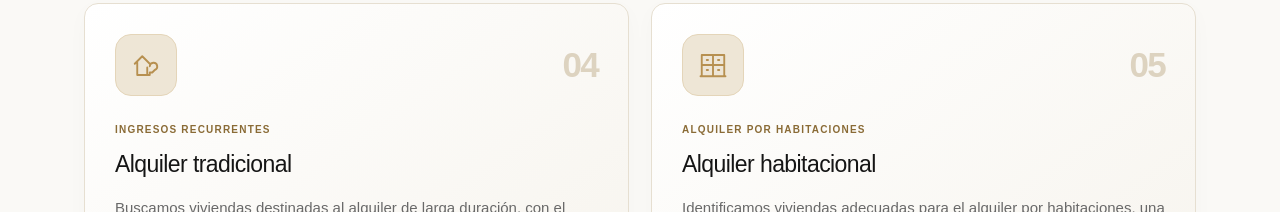
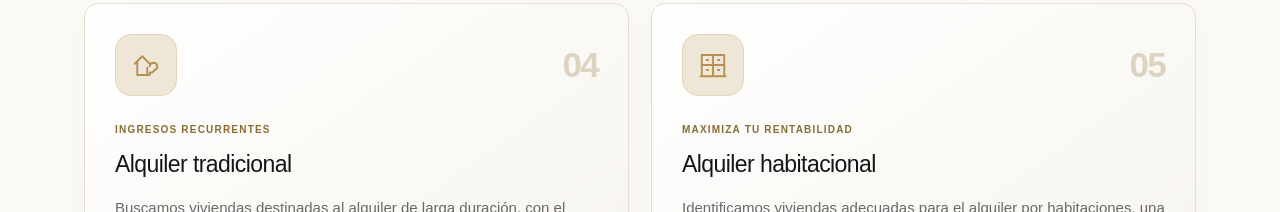
Before and after one commit to propertyinvestors42/property-investors-web, a Next.js app: page / in a window 1280 px wide. Shown: the part 3200-3412 px from the top of the page. Built offline with nearby package versions, Linux system fonts and the light colour scheme.

Commit message:
Update room rental investment eyebrow copy

```diff
--- a/src/app/page.tsx
+++ b/src/app/page.tsx
@@ -8,7 +8,7 @@ const steps = [
   ["04", "Te acompañamos", "Mantenemos el contacto y te acompañamos durante todo el proceso de inversión."]
 ];
 const strategyIconPaths = ["M3 11 12 3l9 8M5 10v11h14V10M9 21v-7h6v7","M4 8h14m-4-4 4 4-4 4M20 16H6m4-4-4 4 4 4M4 3v2m16 14v2","M4 21V3h11v18M15 9h5v12M8 7h3M8 11h3M8 15h3M8 19h3M18 13v1m0 3v1M2 21h20","M3 11 9 5l6 6M5 10v10h8v-6m2-1a3 3 0 1 1 4 3l-2 2h-2v2h-2","M3 21V4h18v17M3 12h18M12 4v17M7 8h1m8 0h1M7 16h1m8 0h1M2 21h20"];
-const strategyLabels = ["TRANSFORMAR Y VENDER", "VISIÓN DE CONJUNTO", "NUEVOS USOS", "INGRESOS RECURRENTES", "ALQUILER POR HABITACIONES"];
+const strategyLabels = ["TRANSFORMAR Y VENDER", "VISIÓN DE CONJUNTO", "NUEVOS USOS", "INGRESOS RECURRENTES", "MAXIMIZA TU RENTABILIDAD"];
 function StrategyIcon({index}:{index:number}) { return <svg width="30" height="30" viewBox="0 0 24 24" fill="none" stroke="currentColor" strokeWidth="1.5" strokeLinecap="round" strokeLinejoin="round" aria-hidden="true" style={{width:30,height:30,flexShrink:0}}><path d={strategyIconPaths[index]}/></svg>; }
 
 export default function Home() {
```
